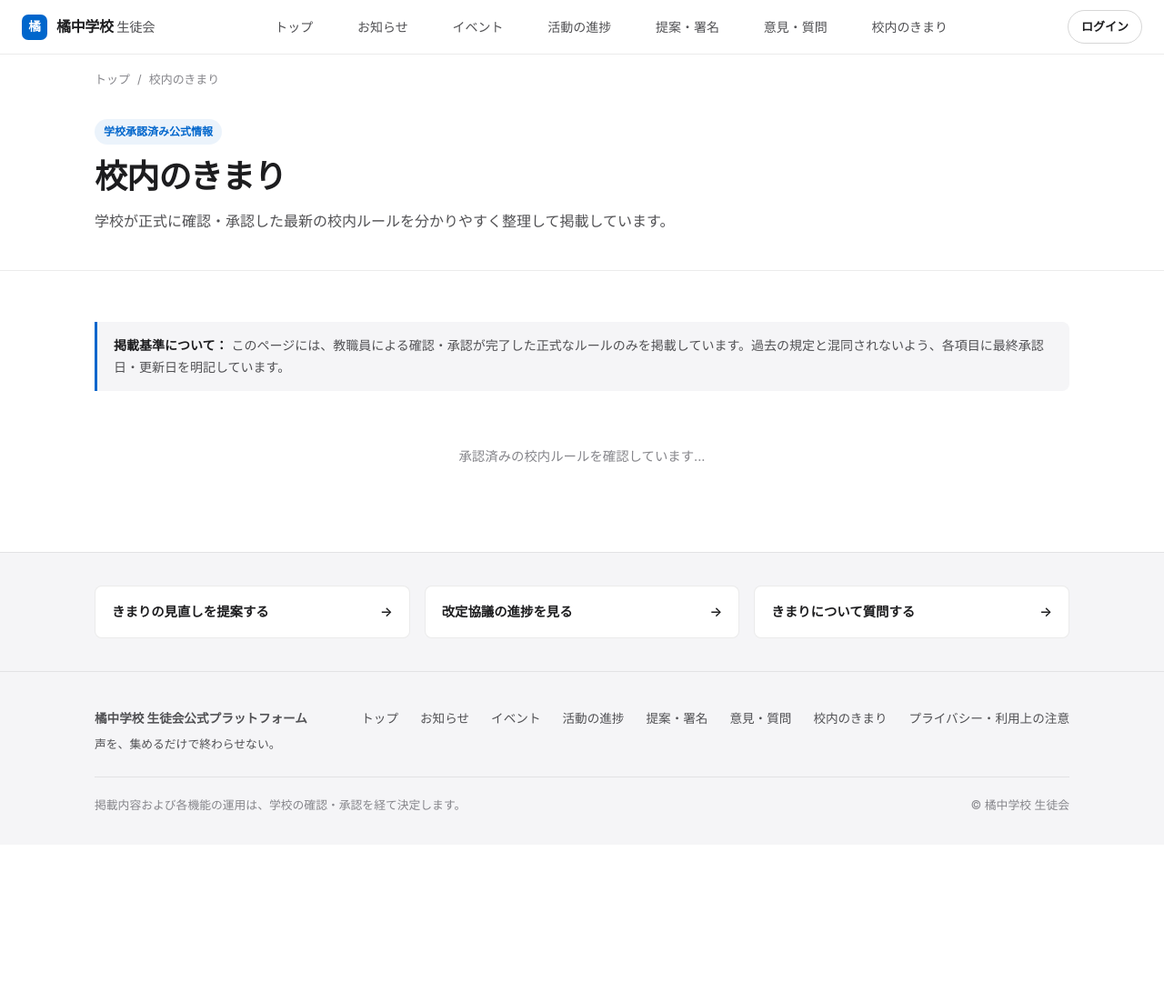
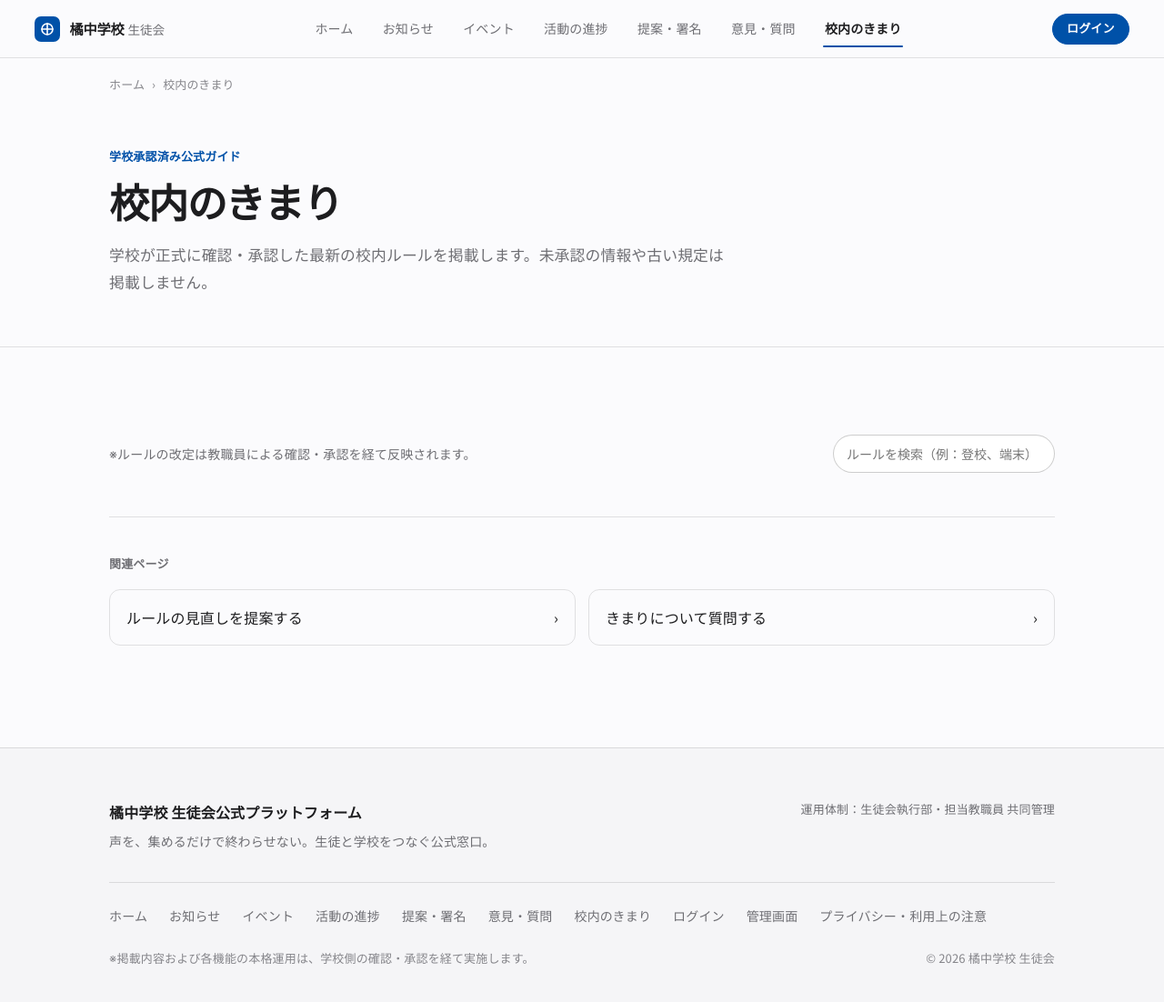
Before and after one commit to mir-boy-120508/council, a plain HTML site: page school-rules.html in a window 1280 px wide. Shown: the whole page at 91% size. Before the commit the page ends 929 px from the top, so only its background shows below. Drawn offline with Linux system fonts and the light colour scheme.

Commit message:
Update school-rules.html

```diff
--- a/school-rules.html
+++ b/school-rules.html
@@ -3,136 +3,60 @@
 <head>
   <meta charset="utf-8">
   <meta name="viewport" content="width=device-width, initial-scale=1">
-  <meta name="description" content="橘中学校が正式に承認した校内生活のきまりを掲載する公式ページです。">
-  <title>校内のきまり | 橘中学校 生徒会</title>
-  <link rel="stylesheet" href="site.css">
+  <meta name="theme-color" content="#fbfbfd">
+  <meta name="description" content="橘中学校が正式に確認・承認した校内生活のきまりを掲載します。">
+  <title>校内のきまり — 橘中学校 生徒会公式プラットフォーム</title>
+  <link rel="stylesheet" href="css/site.css">
 </head>
-<body>
-<header class="site-header">
-  <div class="header-inner">
-    <a class="site-brand" href="index.html">
-      <span class="brand-mark">橘</span>
-      <span>橘中学校 <span class="brand-sub">生徒会</span></span>
-    </a>
-    <nav class="main-nav" aria-label="主要メニュー">
-      <ul>
-        <li><a href="index.html">トップ</a></li>
-        <li><a href="newsroom.html">お知らせ</a></li>
-        <li><a href="events.html">イベント</a></li>
-        <li><a href="progress.html">活動の進捗</a></li>
-        <li><a href="petitions.html">提案・署名</a></li>
-        <li><a href="feedback.html">意見・質問</a></li>
-        <li><a href="school-rules.html">校内のきまり</a></li>
-      </ul>
-    </nav>
-    <div class="header-actions">
-      <div id="navAuthSlot"><a class="nav-action-btn" href="login.html">ログイン</a></div>
-      <button id="mobileMenuToggle" class="mobile-menu-toggle" aria-expanded="false" aria-controls="mobileDrawer">メニュー</button>
-    </div>
-  </div>
-</header>
-<nav id="mobileDrawer" class="mobile-drawer" aria-label="スマートフォンメニュー">
-  <ul>
-    <li><a href="index.html">トップ</a></li>
-    <li><a href="newsroom.html">お知らせ</a></li>
-    <li><a href="events.html">イベント</a></li>
-    <li><a href="progress.html">活動の進捗</a></li>
-    <li><a href="petitions.html">提案・署名</a></li>
-    <li><a href="feedback.html">意見・質問</a></li>
-    <li><a href="school-rules.html">校内のきまり</a></li>
-  </ul>
-  <div id="mobileAuthSlot" class="mobile-drawer-actions">
-    <a class="nav-action-btn" href="login.html">ログイン</a>
-  </div>
-</nav>
+<body data-page="school-rules">
+  <header id="site-header"></header>
+
   <main>
+    <div class="container">
       <nav class="breadcrumb" aria-label="現在位置">
-  <div class="container">
         <ol>
-      <li><a href="index.html">トップ</a></li>
+          <li><a href="index.html">ホーム</a></li>
           <li aria-current="page">校内のきまり</li>
         </ol>
+      </nav>
     </div>
-</nav>
+
     <section class="page-header">
       <div class="container">
-      <span class="page-category-tag">学校承認済み公式情報</span>
+        <p class="page-header-eyebrow">学校承認済み公式ガイド</p>
         <h1>校内のきまり</h1>
-      <p class="page-lead">学校が正式に確認・承認した最新の校内ルールを分かりやすく整理して掲載しています。</p>
+        <p class="page-header-lead">学校が正式に確認・承認した最新の校内ルールを掲載します。未承認の情報や古い規定は掲載しません。</p>
       </div>
     </section>
 
     <section class="section">
       <div class="container">
-      <div class="notice-banner">
-        <strong>掲載基準について：</strong>
-        このページには、教職員による確認・承認が完了した正式なルールのみを掲載しています。過去の規定と混同されないよう、各項目に最終承認日・更新日を明記しています。
+        <div class="toolbar">
+          <div style="font-size:0.875rem; color:var(--text-secondary);">
+            ※ルールの改定は教職員による確認・承認を経て反映されます。
+          </div>
+          <div class="search-box">
+            <input type="search" id="rules-search" class="search-input" placeholder="ルールを検索（例：登校、端末）" aria-label="校内のきまり検索">
+          </div>
         </div>
 
-      <div id="rulesContainer" class="loading-state">承認済みの校内ルールを確認しています...</div>
+        <div id="rules-list-container"></div>
+
+        <div class="related-links">
+          <p class="related-links-title">関連ページ</p>
+          <div class="related-links-grid">
+            <a class="related-link-item" href="petitions.html"><span>ルールの見直しを提案する</span><span>›</span></a>
+            <a class="related-link-item" href="feedback.html"><span>きまりについて質問する</span><span>›</span></a>
           </div>
-  </section>
-
-  <section class="related-links">
-    <div class="container">
-      <div class="related-grid">
-        <a class="related-item" href="petitions.html"><span>きまりの見直しを提案する</span><span>→</span></a>
-        <a class="related-item" href="progress.html"><span>改定協議の進捗を見る</span><span>→</span></a>
-        <a class="related-item" href="feedback.html"><span>きまりについて質問する</span><span>→</span></a>
         </div>
       </div>
     </section>
   </main>
-<footer class="site-footer">
-  <div class="container">
-    <div class="footer-grid">
-      <div>
-        <strong>橘中学校 生徒会公式プラットフォーム</strong>
-        <p style="margin:6px 0 0;font-size:0.8rem;">声を、集めるだけで終わらせない。</p>
-      </div>
-      <div class="footer-links">
-        <a href="index.html">トップ</a>
-        <a href="newsroom.html">お知らせ</a>
-        <a href="events.html">イベント</a>
-        <a href="progress.html">活動の進捗</a>
-        <a href="petitions.html">提案・署名</a>
-        <a href="feedback.html">意見・質問</a>
-        <a href="school-rules.html">校内のきまり</a>
-        <a href="privacy.html">プライバシー・利用上の注意</a>
-      </div>
-    </div>
-    <div class="footer-bottom">
-      <span>掲載内容および各機能の運用は、学校の確認・承認を経て決定します。</span>
-      <span>© 橘中学校 生徒会</span>
-    </div>
-  </div>
-</footer>
-<script type="module" src="site.js"></script>
-<script type="module">
-  import { Backend, formatDate } from "./js/firebase-service.js";
-  import { escapeHtml } from "./site.js";
 
-  (async () => {
-    const container = document.getElementById("rulesContainer");
-    const rules = await Backend.getApprovedSchoolRules();
-
-    if (rules.length === 0) {
-      container.innerHTML = `<div class="empty-state"><h3>現在、教職員による正式資料の確認中です</h3><p>誤った情報や古い規定を掲載しないよう、学校側の最終確認・承認が完了した項目から順次公開します。</p></div>`;
-      return;
-    }
-
-    container.innerHTML = `<div style="display:flex;flex-direction:column;gap:18px;">` + rules.map((r) => `
-      <article class="card">
-        <div class="card-meta">
-          <span class="badge badge-success">学校承認済み</span>
-          <span>更新日: ${formatDate(r.updatedAt || r.approvedAt)}</span>
-        </div>
-        <h3>${escapeHtml(r.title)}</h3>
-        <div style="white-space:pre-wrap;font-size:0.95rem;line-height:1.85;margin-top:6px;">${escapeHtml(r.content || "")}</div>
-        ${r.note ? `<p style="margin-top:12px;padding-top:12px;border-top:1px solid var(--border-color);font-size:0.85rem;color:var(--text-muted);">補足: ${escapeHtml(r.note)}</p>` : ""}
-      </article>
-    `).join("") + `</div>`;
-  })();
-</script>
+  <footer id="site-footer"></footer>
+  <script src="js/firebase-config.js"></script>
+  <script src="js/store.js"></script>
+  <script src="js/site.js"></script>
+  <script src="js/pages.js"></script>
 </body>
 </html>
```
Lines whose indentation alone changed are shown as unchanged.
